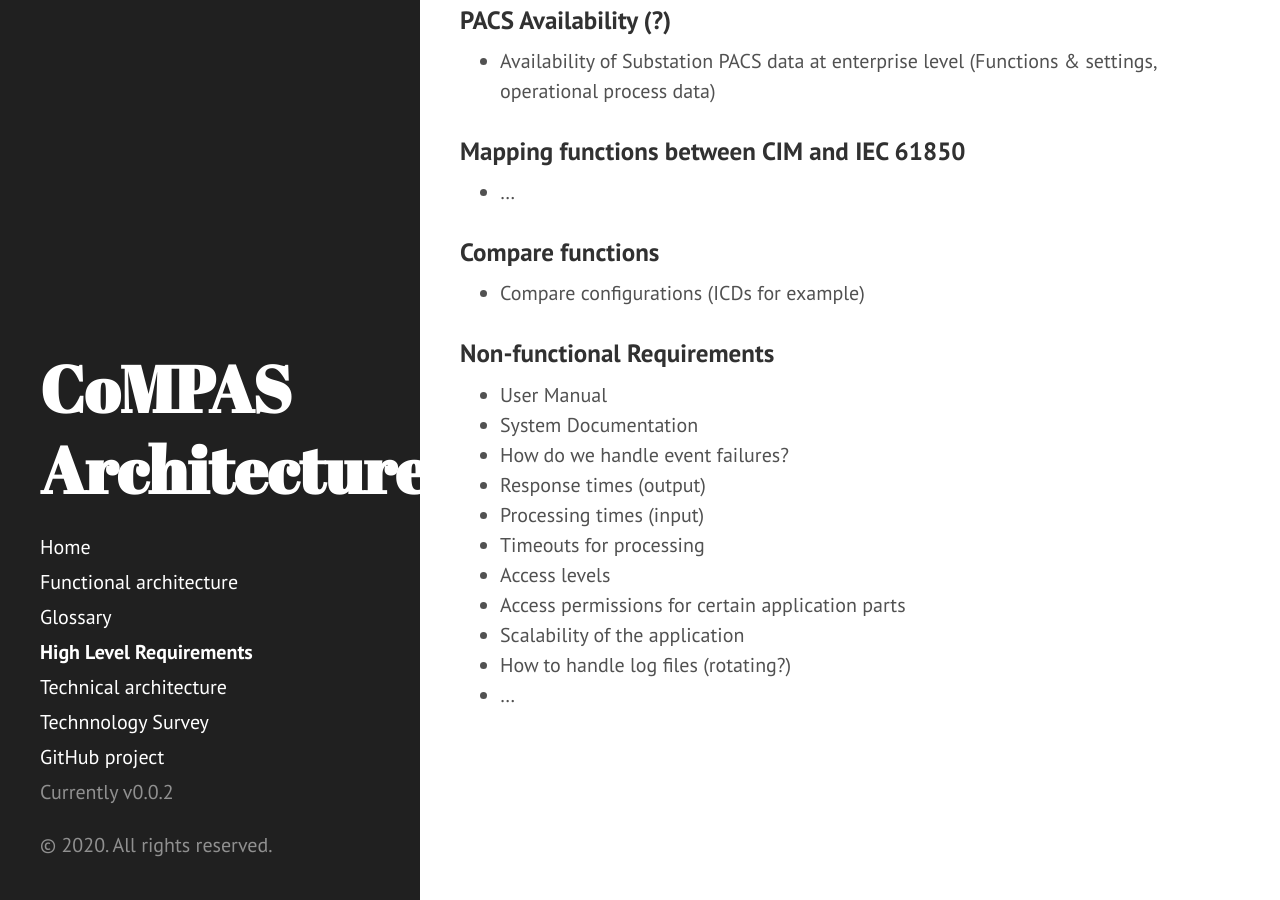
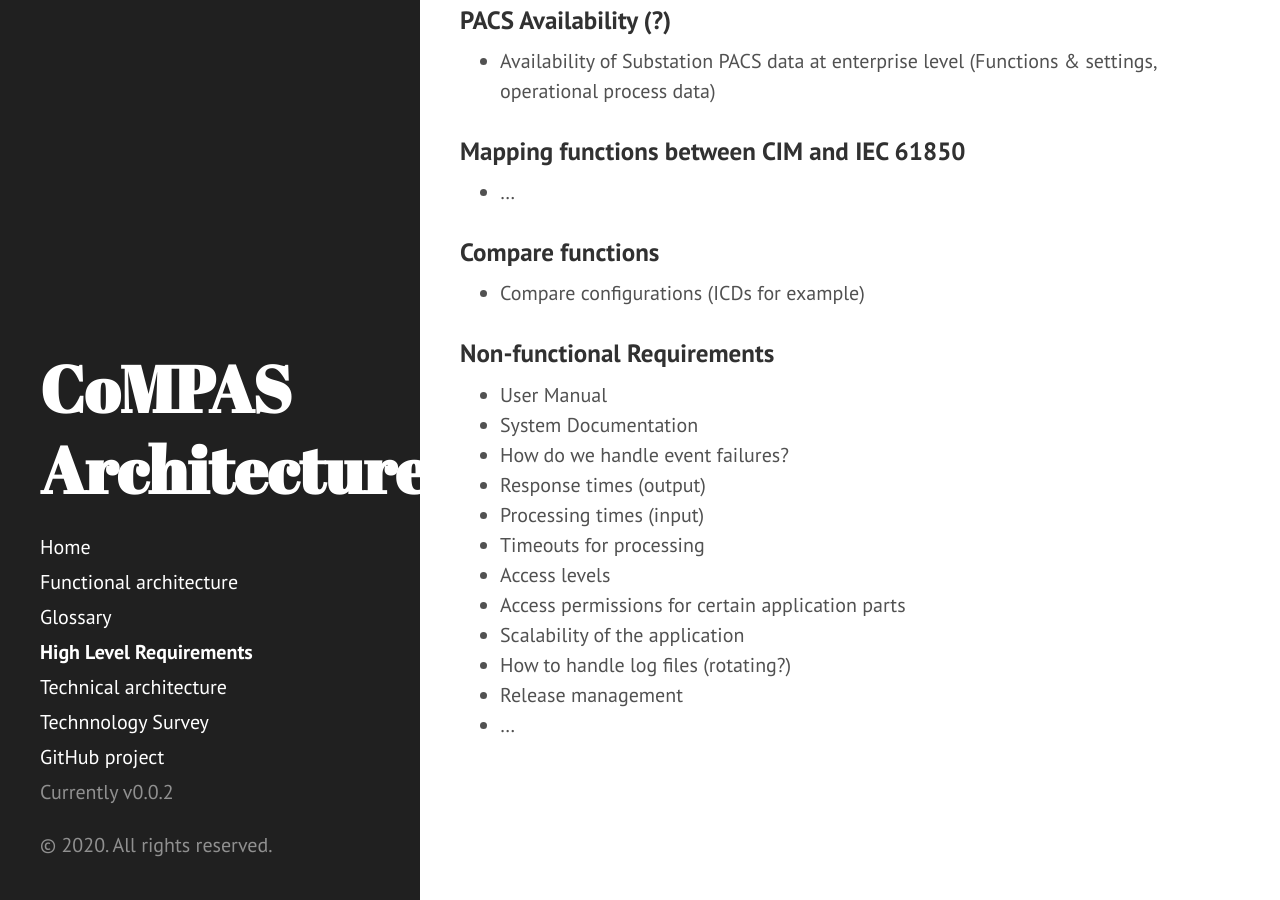
Before and after one commit to com-pas/compas-architecture, a Jekyll site: the page built from HIGH_LEVEL_REQUIREMENTS.md, in a window 1280 px wide and 900 px high, scrolled down 1070 px. Built offline with Jekyll 4.4.1, drawn with Linux system fonts in a browser that asks for light colours; our own code applies the rules of GitHub Pages for plain Markdown files.

Commit message:
Added Release Management as a non-func req
Signed-off-by: Rob Tjalma <rob@tjalma.com>

```diff
--- a/HIGH_LEVEL_REQUIREMENTS.md
+++ b/HIGH_LEVEL_REQUIREMENTS.md
@@ -42,4 +42,5 @@
  - Access permissions for certain application parts
  - Scalability of the application
  - How to handle log files (rotating?)
+ - Release management
  - ...
```
